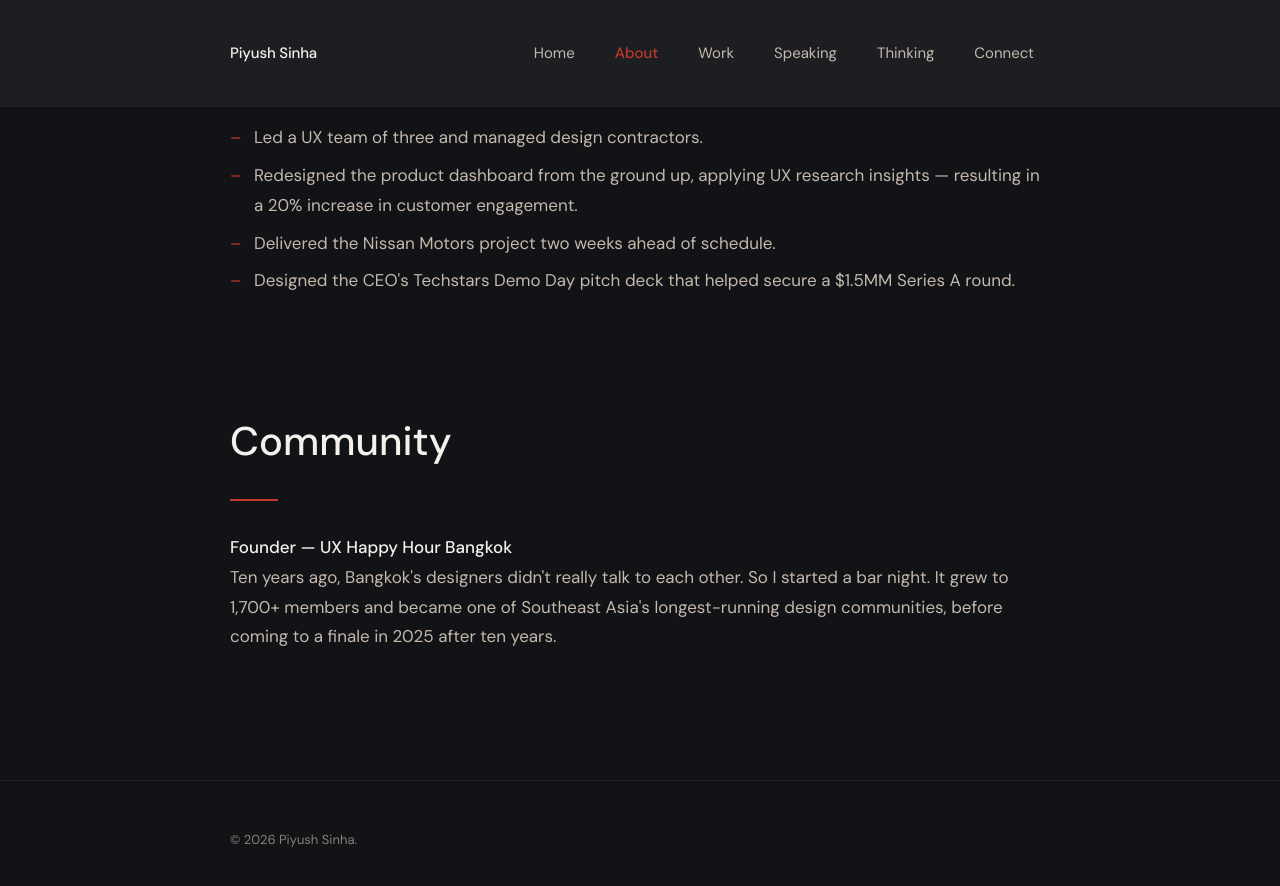
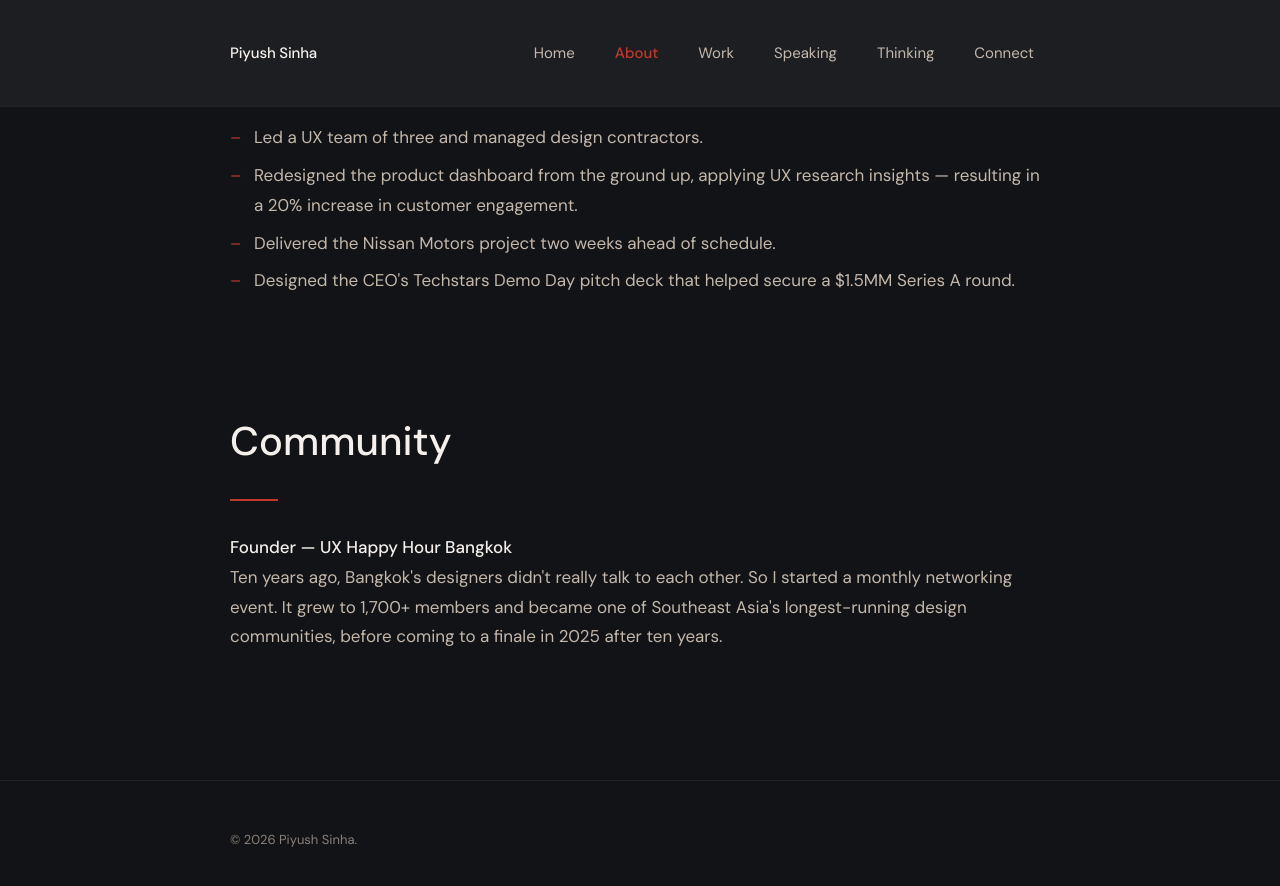
Before and after one commit to piyushsinha/piyushsinha.github.io, a Jekyll site: the page built from about/index.html, in a window 1280 px wide and 900 px high, scrolled down 5565 px. Shown: the top 886 px of the window. Built offline with Jekyll 4.4.1, drawn with Linux system fonts in a browser that asks for light colours.

Commit message:
About: networking event, not a bar

```diff
--- a/about/index.html
+++ b/about/index.html
@@ -152,7 +152,7 @@ description: "Product and experience leadership across fintech, payments, travel
     <h2 style="margin-top: var(--space-6);">Community</h2>
     <hr class="separator separator--accent" style="margin-top: var(--space-3);">
     <p><strong>Founder — UX Happy Hour Bangkok</strong><br>
-    Ten years ago, Bangkok's designers didn't really talk to each other. So I started a bar night. It grew to 1,700+ members and became one of Southeast Asia's longest-running design communities, before coming to a finale in 2025 after ten years.</p>
+    Ten years ago, Bangkok's designers didn't really talk to each other. So I started a monthly networking event. It grew to 1,700+ members and became one of Southeast Asia's longest-running design communities, before coming to a finale in 2025 after ten years.</p>
 
   </div>
 </section>
```
